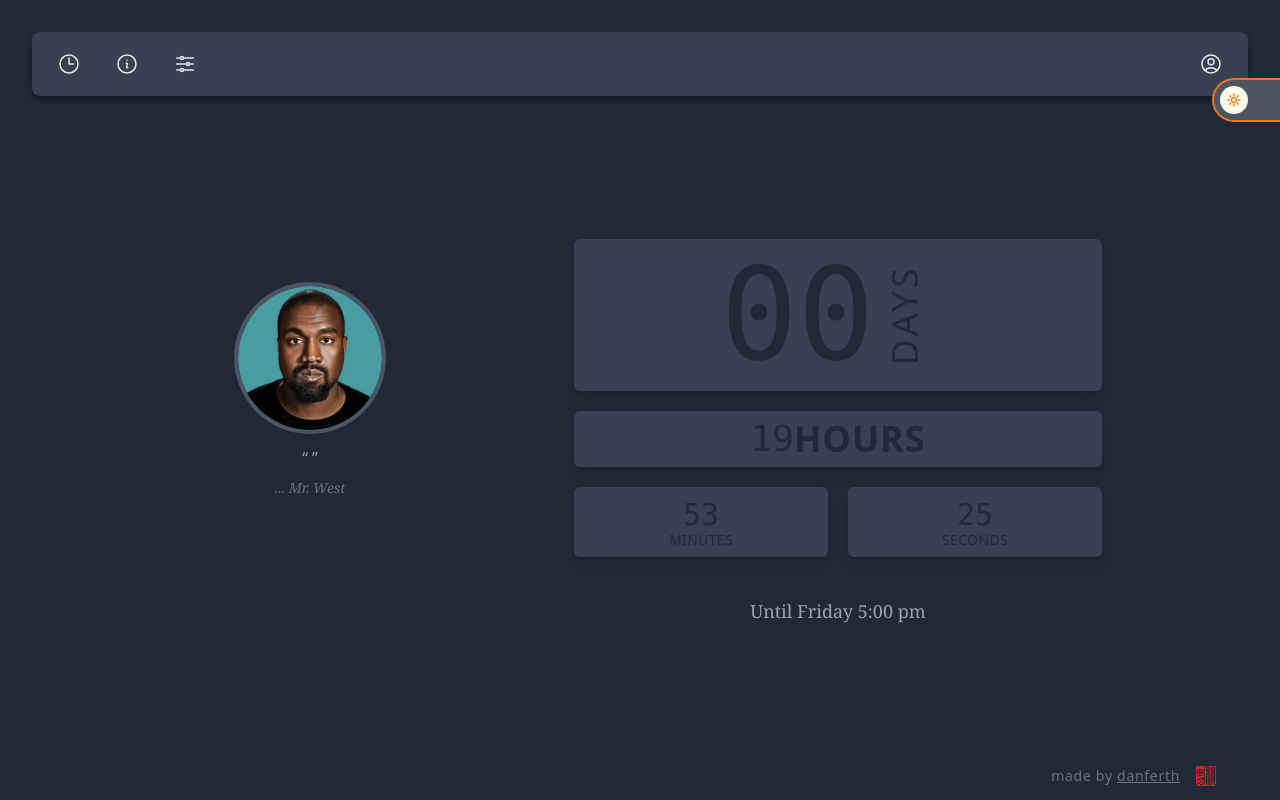
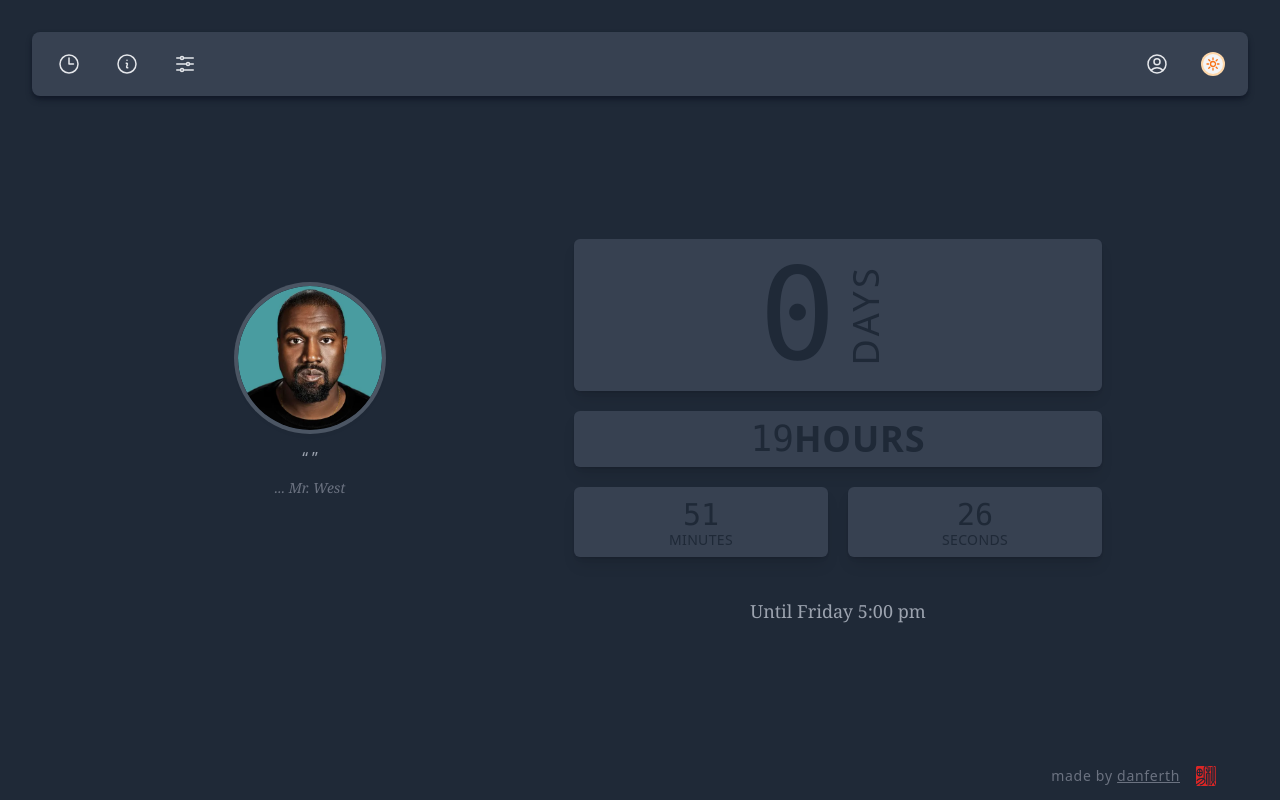
Before and after one commit to danferth/countdown, a Next.js app: page / in a window 1280 px wide. Built offline with nearby package versions, Linux system fonts and the light colour scheme; no server answers.

Commit message:
same day after hour bug and zustand is awesome

```diff
--- a/app/layout.js
+++ b/app/layout.js
@@ -2,7 +2,6 @@
 
 import "@/styles/globals.css";
 import Footer from "../components/Footer";
-import ThemeSetter from "../components/ThemeSetter";
 import Navigation from "../components/Navigation";
 import useTheme from "@/components/useTheme";
 // export const metadata = {
@@ -12,13 +11,11 @@ import useTheme from "@/components/useTheme";
 
 export default function RootLayout({ children }) {
   const isLight = useTheme((state) => state.isLight);
-  console.log("on layout", isLight);
   return (
     <html lang="en" className={isLight ? "" : "dark"}>
       <body className="bg-white dark:bg-gray-800 transition">
         <main className="flex flex-col h-screen container mx-auto px-4 sm:px-6 lg:px-8 bg-white dark:bg-gray-800 transition">
           <Navigation />
-          <ThemeSetter />
           <div className="flex-grow bg-white dark:bg-gray-800 transition">
             {children}
           </div>
--- a/components/Clock.js
+++ b/components/Clock.js
@@ -1,34 +1,74 @@
 "use client";
 import React, { useState, useEffect } from "react";
 import { motion } from "framer-motion";
-import { countdown } from "@/util/countdown";
-import useSettings from "./useSettings";
+import { Days, Hours, Minutes, Seconds } from "./ClockComponents";
+import useSettings from "../components/useSettings";
+import { DateTime, Interval } from "luxon";
+
 const Clock = () => {
-  // zustand state
-  const isRepeat = useSettings((state) => state.isRepeat);
-  const setIsRepeat = useSettings((state) => state.setIsRepeat);
-
-  const countdownDestination = useSettings(
-    (state) => state.countdownDestination
-  );
-  const setCountdownDestination = useSettings(
-    (state) => state.setCountdownDestination
-  );
-
-  const timeZone = useSettings((state) => state.timeZone);
-  const setTimeZone = useSettings((state) => state.setTimeZone);
-
-  const [clock, setClock] = useState({
+  const defaultDifference = {
+    years: 0,
+    months: 0,
     days: 0,
     hours: 0,
     minutes: 0,
     seconds: 0,
+  };
+  // const [difference, setDifference] = useState(defaultDifference);
+  // zustand state to be set from settings page in future
+  const isRepeat = useSettings((state) => state.isRepeat);
+  const setIsRepeat = useSettings((state) => state.setIsRepeat);
+
+  const repeatDuration = useSettings((state) => state.repeatDuration);
+  const setRepeatDuration = useSettings((state) => state.setRepeatDuration);
+
+  const destination = useSettings((state) => state.destination);
+  const setDestination = useSettings((state) => state.setDestination);
+
+  const difference = useSettings((state) => state.difference);
+  const setDifference = useSettings((state) => state.setDifference);
+
+  function findNextDestination(repeatDuration, currentDestination) {
+    if (repeatDuration === "yearly") {
+      return currentDestination.plus({ years: 1 });
+    }
+    if (repeatDuration === "monthly") {
+      return currentDestination.plus({ months: 1 });
+    }
+    if (repeatDuration === "weekly") {
+      return currentDestination.plus({ weeks: 1 });
+    }
+  }
+
+  useEffect(() => {
+    const currentTime = DateTime.now();
+    if (currentTime > destination) {
+      if (isRepeat) {
+        setDestination(findNextDestination(repeatDuration, destination));
+      } else {
+        setDifference(defaultDifference);
+      }
+    } else if (currentTime < destination) {
+      setTimeout(
+        () =>
+          setDifference(
+            Interval.fromDateTimes(currentTime, destination)
+              .toDuration([
+                "years",
+                "months",
+                "days",
+                "hours",
+                "minutes",
+                "seconds",
+              ])
+              .toObject()
+          ),
+        1000
+      );
+    }
   });
 
-  useEffect(() => {
-    setInterval(() => setClock(countdown()), 1000);
-  }, []);
-
+  // motion
   const variants = {
     initial: { opacity: 0 },
     animate: {
@@ -46,10 +86,12 @@ const Clock = () => {
       className="w-full px-8 md:px-12 lg:p-0 lg:w-8/12 lg:ml-auto xl:w-6/12 xl:mx-auto"
     >
       <div className="grid gap-2.5 md:gap-3.5 xl:gap-5 grid-cols-2 sm:grid-cols-4 sm:grid-rows-2 xl:grid-cols-2 xl:grid-rows-1">
-        <Days count={clock.days}>{clock.days}</Days>
-        <Hours count={clock.hours}>{clock.hours}</Hours>
-        <Minutes count={clock.minutes}>{clock.minutes}</Minutes>
-        <Seconds count={clock.seconds}>{clock.seconds}</Seconds>
+        <Days count={difference.days}>{difference.days}</Days>
+        <Hours count={difference.hours}>{difference.hours}</Hours>
+        <Minutes count={difference.minutes}>{difference.minutes}</Minutes>
+        <Seconds count={Math.floor(difference.seconds)}>
+          {Math.floor(difference.seconds)}
+        </Seconds>
       </div>
       <p className="cursive text-center mt-6 sm:mt-3 md:mt-10 md:text-lg text-base font-medium font-serif text-gray-400 dark:text-gray-400 transition">
         Until Friday 5:00 pm
@@ -58,67 +100,4 @@ const Clock = () => {
   );
 };
 
-const Days = (props) => {
-  return (
-    <Wrap grid="col-span-2 sm:row-span-2 xl:row-span-1">
-      <div className="flex items-center justify-center py-3 h-full">
-        <span className="text-9xl">{props.children}</span>
-        <span className="-ml-5 leading-none text-4xl text-center font-thin font-sans tracking-widest inline-block uppercase transform -rotate-90">
-          {props.count === "01" ? `day` : `days`}
-        </span>
-      </div>
-    </Wrap>
-  );
-};
-
-const Hours = (props) => {
-  return (
-    <Wrap grid="col-span-2 sm:col-start-3 sm:col-span-2 xl:col-start-1">
-      <div className="text-center leading-none flex items-center justify-center py-2 h-full">
-        <span className="text-4xl">{props.children}</span>
-        <span className="text-4xl uppercase font-sans font-black tracking-wide">
-          {props.count === "01" ? `hour` : `hours`}
-        </span>
-      </div>
-    </Wrap>
-  );
-};
-
-const Minutes = (props) => {
-  return (
-    <Wrap grid="col-span-1 sm:col-start-3 sm:col-span-1 xl:col-start-1">
-      <div className="flex justify-center flex-col items-center py-2.5 h-full">
-        <span className="text-3xl">{props.children}</span>
-        <span className="text-sm uppercase font-sans font-light leading-none tracking-wide">
-          {props.count === "01" ? `minute` : `minutes`}
-        </span>
-      </div>
-    </Wrap>
-  );
-};
-
-const Seconds = (props) => {
-  return (
-    <Wrap grid="col-span-1 sm:col-start-4 sm:col-span-1 xl:col-start-2">
-      <div className="flex justify-center flex-col items-center py-2.5 h-full">
-        <span className="text-3xl">{props.children}</span>
-        <span className="text-sm uppercase font-sans font-light leading-none tracking-wide">
-          {props.count === "01" ? `second` : `seconds`}
-        </span>
-      </div>
-    </Wrap>
-  );
-};
-
-const Wrap = (props) => {
-  return (
-    <div className={`${props.grid} rounded-md shadow-md xl:shadow-lg`}>
-      <div
-        className={`h-full overflow-hidden rounded-md shadow-sm font-mono text-gray-300 bg-gray-100 dark:text-gray-800  dark:bg-gray-700 transition`}
-      >
-        {props.children}
-      </div>
-    </div>
-  );
-};
 export default Clock;
--- /dev/null
+++ b/components/ClockComponents.js
@@ -0,0 +1,65 @@
+const Days = (props) => {
+  return (
+    <Wrap grid="col-span-2 sm:row-span-2 xl:row-span-1">
+      <div className="flex items-center justify-center py-3 h-full">
+        <span className="text-9xl">{props.children}</span>
+        <span className="-ml-5 leading-none text-4xl text-center font-thin font-sans tracking-widest inline-block uppercase transform -rotate-90">
+          {props.count === "01" ? `day` : `days`}
+        </span>
+      </div>
+    </Wrap>
+  );
+};
+
+const Hours = (props) => {
+  return (
+    <Wrap grid="col-span-2 sm:col-start-3 sm:col-span-2 xl:col-start-1">
+      <div className="text-center leading-none flex items-center justify-center py-2 h-full">
+        <span className="text-4xl">{props.children}</span>
+        <span className="text-4xl uppercase font-sans font-black tracking-wide">
+          {props.count === "01" ? `hour` : `hours`}
+        </span>
+      </div>
+    </Wrap>
+  );
+};
+
+const Minutes = (props) => {
+  return (
+    <Wrap grid="col-span-1 sm:col-start-3 sm:col-span-1 xl:col-start-1">
+      <div className="flex justify-center flex-col items-center py-2.5 h-full">
+        <span className="text-3xl">{props.children}</span>
+        <span className="text-sm uppercase font-sans font-light leading-none tracking-wide">
+          {props.count === "01" ? `minute` : `minutes`}
+        </span>
+      </div>
+    </Wrap>
+  );
+};
+
+const Seconds = (props) => {
+  return (
+    <Wrap grid="col-span-1 sm:col-start-4 sm:col-span-1 xl:col-start-2">
+      <div className="flex justify-center flex-col items-center py-2.5 h-full">
+        <span className="text-3xl">{props.children}</span>
+        <span className="text-sm uppercase font-sans font-light leading-none tracking-wide">
+          {props.count === "01" ? `second` : `seconds`}
+        </span>
+      </div>
+    </Wrap>
+  );
+};
+
+const Wrap = (props) => {
+  return (
+    <div className={`${props.grid} rounded-md shadow-md xl:shadow-lg`}>
+      <div
+        className={`h-full overflow-hidden rounded-md shadow-sm font-mono text-gray-300 bg-gray-100 dark:text-gray-800  dark:bg-gray-700 transition`}
+      >
+        {props.children}
+      </div>
+    </div>
+  );
+};
+
+export { Days, Hours, Minutes, Seconds };
--- a/components/Navigation.js
+++ b/components/Navigation.js
@@ -1,4 +1,5 @@
 import Link from "next/link";
+import ThemeSetter from "./ThemeSetter";
 export default function Navigation() {
   return (
     <div className="navbar bg-gray-50 dark:bg-gray-700 mt-8 mb-4 rounded-lg shadow-md shadow-gray-300 dark:shadow-gray-900 transition">
@@ -69,6 +70,7 @@ export default function Navigation() {
             />
           </svg>
         </Link>
+        <ThemeSetter />
       </div>
     </div>
   );
--- a/components/ThemeSetter.js
+++ b/components/ThemeSetter.js
@@ -1,5 +1,3 @@
-"use client";
-import { useEffect } from "react";
 import useTheme from "./useTheme";
 export default function ThemeSetter() {
   const isLight = useTheme((state) => state.isLight);
@@ -7,19 +5,12 @@ export default function ThemeSetter() {
   const setIsLight = useTheme((state) => state.setIsLight);
   const setOnSystem = useTheme((state) => state.setOnSystem);
 
-  useEffect(() => {
-    // if (onSystem) {
-    //   setIsLight(window.matchMedia("(prefers-color-scheme: light)").matches);
-    // }
-    console.log("on component", isLight);
-  }, [isLight]);
-
   return (
-    <div className="absolute right-0 top-20 z-50 bg-gray-100 ring-2 ring-blue-200 dark:bg-gray-600 dark:ring-orange-500 pr-8 py-1.5 pl-1.5 rounded-l-full">
-      <button
-        className="p-1.5 rounded-full bg-gray-800 dark:bg-yellow-50"
-        onClick={() => setIsLight()}
-      >
+    <button
+      className="btn btn-ghost normal-case text-xl"
+      onClick={() => setIsLight()}
+    >
+      <div className=" bg-gray-600 ring-2 ring-blue-200 dark:bg-gray-100 dark:ring-orange-200 p-0.5 rounded-full flex aligh-center justify-center">
         {isLight ? (
           <svg
             xmlns="http://www.w3.org/2000/svg"
@@ -51,7 +42,7 @@ export default function ThemeSetter() {
             />
           </svg>
         )}
-      </button>
-    </div>
+      </div>
+    </button>
   );
 }
--- a/components/useSettings.js
+++ b/components/useSettings.js
@@ -1,13 +1,30 @@
 import { create } from "zustand";
-
+import { DateTime } from "luxon";
 const useSettings = create((set) => ({
   isRepeat: true,
-  countdownDestination: "this friday @ 5pm",
-  timeZone: "PST",
-  setIsRepeat: () => set((state) => ({ isRepeat: state.isRepeat })),
-  setCountdownDestination: () =>
-    set((state) => ({ countdownDestination: state.countdownDestination })),
-  setTimeZone: () => set((state) => ({ timeZone: state.timeZone })),
+  setIsRepeat: (newRepeat) => set({ isRepeat: newRepeat }),
+
+  repeatDuration: "weekly",
+  setRepeatDuration: (newRepeatDuration) =>
+    set({ repeatDuration: newRepeatDuration }),
+
+  destination: DateTime.fromObject({
+    days: 14,
+    hours: 17,
+    minutes: 28,
+    seconds: 0,
+  }),
+  setDestination: (newDestination) => set({ destination: newDestination }),
+
+  difference: {
+    years: 0,
+    months: 0,
+    days: 0,
+    hours: 0,
+    minutes: 0,
+    seconds: 0,
+  },
+  setDifference: (newDifference) => set({ difference: newDifference }),
 }));
 
 export default useSettings;
--- a/package.json
+++ b/package.json
@@ -15,6 +15,7 @@
     "autoprefixer": "10.4.14",
     "eslint": "8.39.0",
     "framer-motion": "^10.12.4",
+    "luxon": "^3.4.3",
     "next": "^13.5.1",
     "postcss": "8.4.23",
     "react": "^18.2.0",
@@ -25,6 +26,7 @@
   },
   "devDependencies": {
     "@tailwindcss/typography": "^0.5.10",
+    "@types/luxon": "^3.3.4",
     "daisyui": "^3.9.4",
     "eslint-config-next": "^13.5.1"
   }
```
Also changed, not shown: 1 other file (tests, documents, lock files or other folders).
